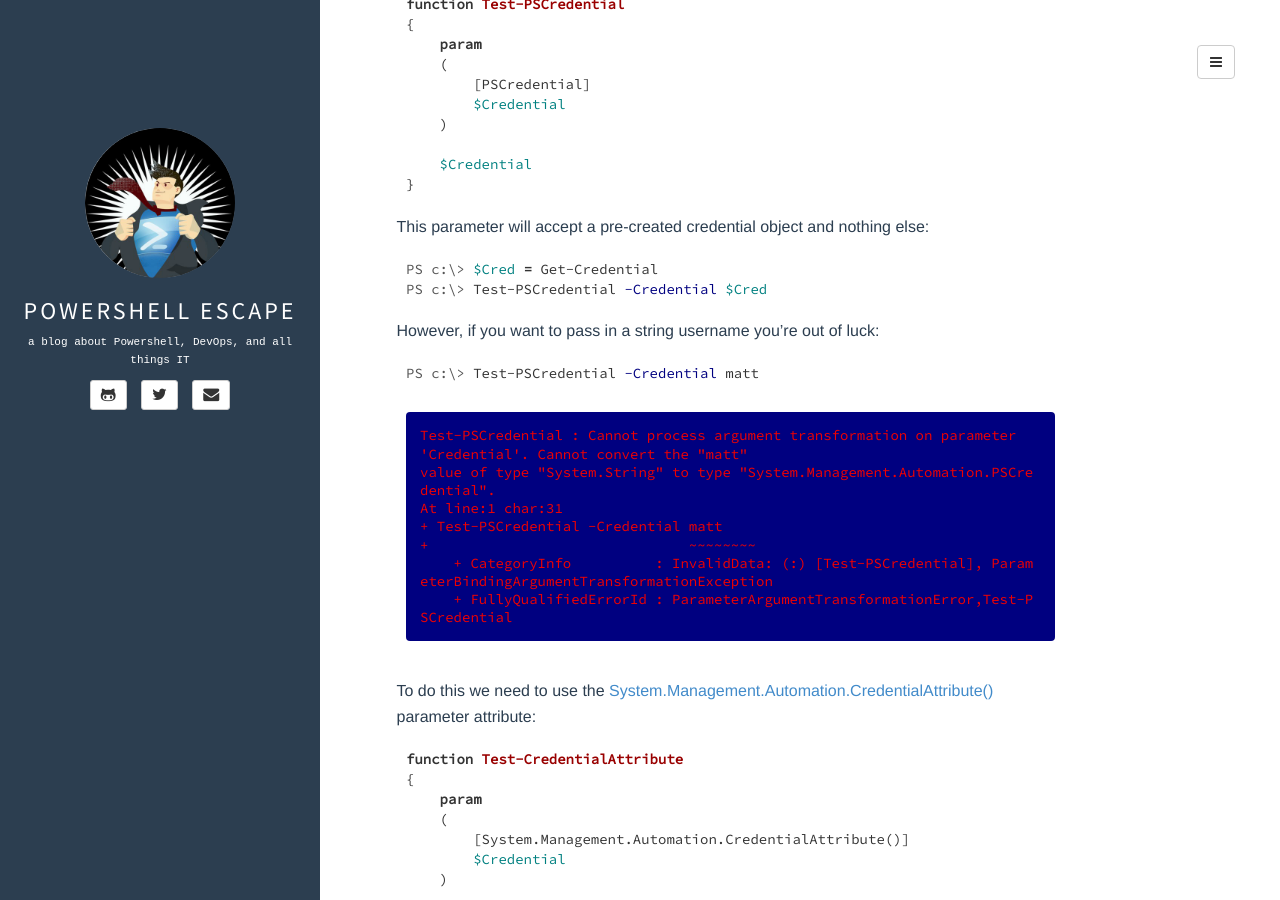
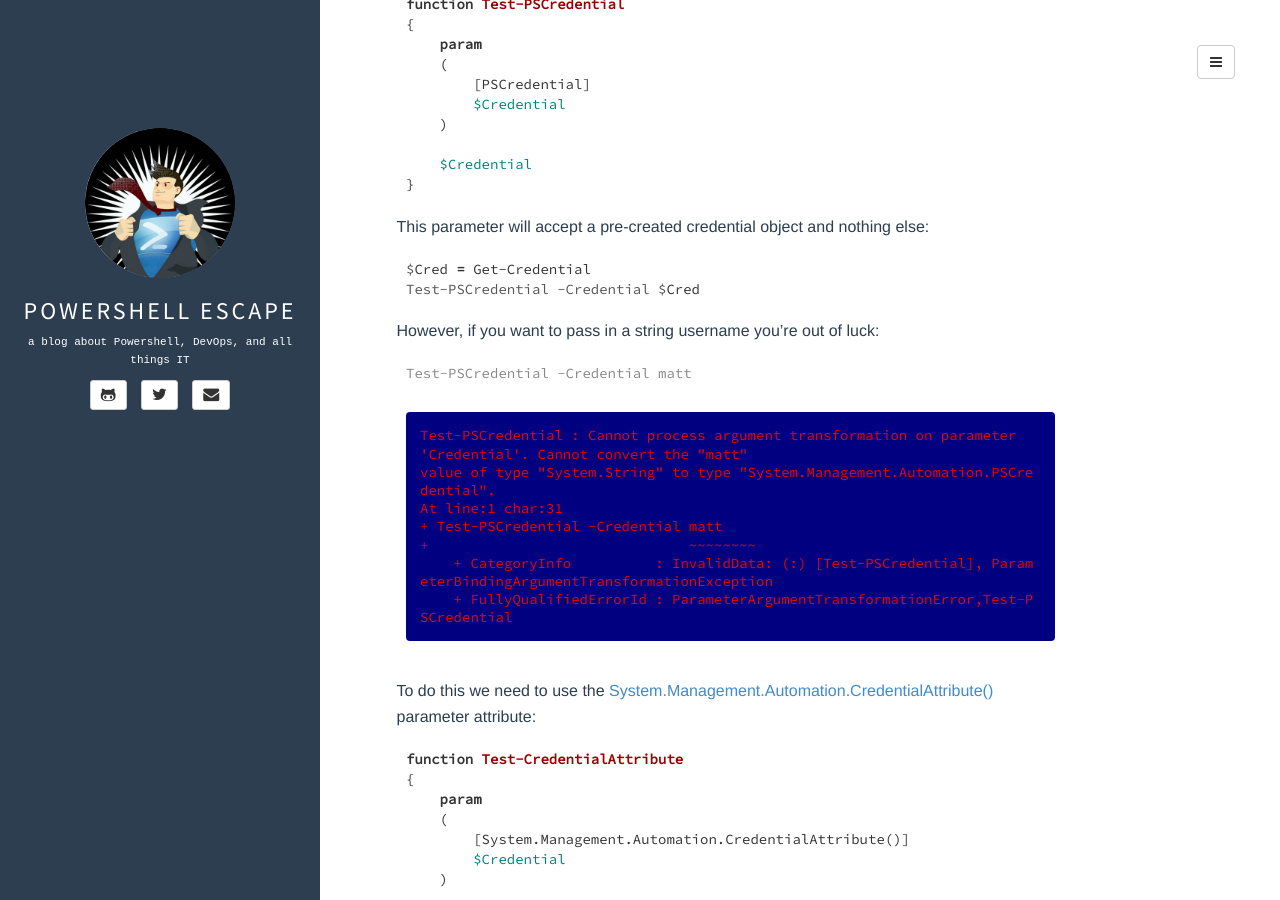
Before and after one commit to mattmcnabb/mattmcnabb.github.io, a Jekyll site: the page built from _posts/2016-07-18-Powershell-5-PSCredential.md, in a window 1280 px wide and 900 px high, scrolled down 426 px. Built offline with Jekyll 4.4.1, drawn with Linux system fonts in a browser that asks for light colours; comment, search, counter and statistics services are not loaded.

Commit message:
fix console text

````diff
--- a/_posts/2016-07-18-Powershell-5-PSCredential.md
+++ b/_posts/2016-07-18-Powershell-5-PSCredential.md
@@ -34,14 +34,14 @@ function Test-PSCredential
 This parameter will accept a pre-created credential object and nothing else:
 
 ``` console
-PS c:\> $Cred = Get-Credential
-PS c:\> Test-PSCredential -Credential $Cred
+$Cred = Get-Credential
+Test-PSCredential -Credential $Cred
 ```
 
 However, if you want to pass in a string username you're out of luck:
 
 ``` console
-PS c:\> Test-PSCredential -Credential matt
+Test-PSCredential -Credential matt
 ```
 
 ``` consoleerror
@@ -79,6 +79,7 @@ So I attempted to demonstrate this approach in my demo and found that when I ran
 
 ``` console
 Trace-Command -Expression {Test-PSCredential -Credential matt} -Name ParameterBinding -PSHost
+
 DEBUG: ParameterBinding Information: 0 : BIND arg [matt] to parameter [Credential]
 DEBUG: ParameterBinding Information: 0 :     Executing DATA GENERATION metadata: [System.Management.Automation.CredentialAttribute]
 DEBUG: ParameterBinding Information: 0 :         result returned from DATA GENERATION: System.Management.Automation.PSCredential
````
